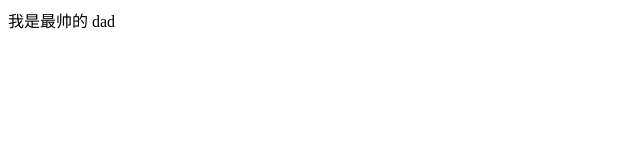
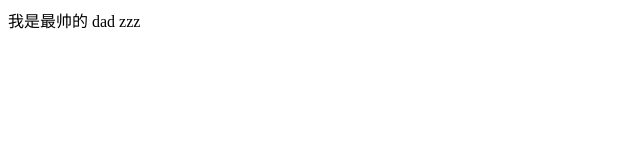
Before and after one commit to adminsss123/rember, a plain HTML site: page rember.html in a window 1280 px wide. Shown: the full height of the page, 0-640 px from the left. Drawn offline with Linux system fonts and the light colour scheme.

Commit message:
meaagaea shift

```diff
--- a/rember.html
+++ b/rember.html
@@ -8,6 +8,6 @@
 </head>
 <body>
     我是最帅的
- dad
+ dad zzz
 </body>
 </html>
```
